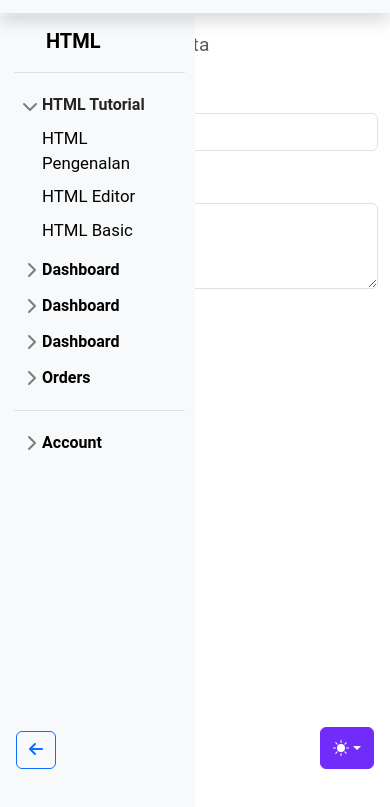
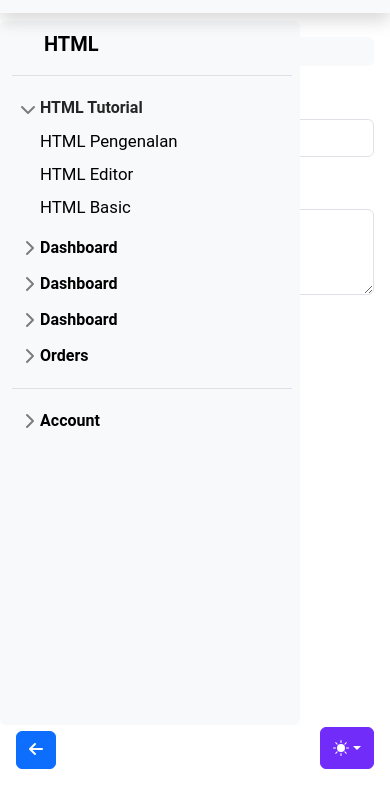
Before and after one commit to pojokcodeid/bootstrap5.3-template-2, a plain HTML site: page blog/index.html in a window 390 px wide. Both pictures are taken after a click on the button 36 px from the left and 809 px from the top of the page. Shown: the part 59-866 px from the top of the page. After the commit the page ends 844 px from the top, so only its background shows below. Drawn offline with nearby package versions, Linux system fonts and the light colour scheme; a web font is replaced by a local one.

Commit message:
update fix size sidebar

```diff
--- a/blog/css/style.css
+++ b/blog/css/style.css
@@ -153,23 +153,60 @@ main {
 }
 
 .container-content{
-  margin-top: 90px;
+  margin-top: 80px;
+  top: 0;
+  bottom: 0;
+  left: 0;
+  right: 0;
+  position: absolute;
+  width: 100vw;
+  height: auto;
+}
+
+#mySidebar {
+  left: 0;
+  bottom: 0;
+  top: 0;
+  margin-top: 80px;
+  position: fixed;
+  width: 300px;
+  overflow-x: hidden;
+  overflow-y: scroll;
+  margin-right: 5px;
+  padding-bottom: 60px;
+}
+
+#main{
+  margin-left: 305px;
+  margin-top: 80px;
+  position: fixed;
+  top: 0;
+  left: 0;
+  bottom: 0;
+  right: 0;
+  width: auto;
+  height: 100vh;
+  overflow-x: hidden;
+  overflow-y: scroll;
 }
 
 /*fro tablet*/
 @media all and (max-width: 990px) {
   #mySidebar {
-    margin-left: -50%;
+    margin-left: -300px;
     position: fixed;
     z-index: 1;
-    height: 100vh;
+    left: 0;
+    bottom: 0;
     top: 0;
+    height: auto;
+    margin-top: 80px;
+    position: fixed;
+    width: 300px;
     overflow-x: hidden;
-    transition: 0.5s;
-    background-color: var(--bs-tertiary-bg);
-    margin-top: 75px;
     overflow-y: scroll;
-    padding: 10px;
+    margin-right: 5px;
+    margin-bottom: 60px;
   }
 
   .menubar{
--- a/blog/index.html
+++ b/blog/index.html
@@ -84,7 +84,7 @@
 
   <!-- for show hide sidebar -->
   <div class="dropdown position-fixed bottom-0 start-0 mb-3 ms-3 bd-mode-toggle">
-    <button id="btsColapse" onclick="closeNav()" type="button" class="btn btn-outline-primary btn-floating">
+    <button id="btsColapse" onclick="closeNav()" type="button" class="btn btn-primary btn-floating">
       <i id="btnLeft" class="fa-solid fa-arrow-left"></i>
     </button>
   </div>
@@ -182,8 +182,8 @@
 
   <div class="container-fluid">
     <div class="row justify-content-start container-content">
-      <div class="col-2 justify-content-start" id="mySidebar">
-        <div class="flex-shrink-0 ps-1">
+      <div class="justify-content-start bg-body-tertiary p-2 rounded" id="mySidebar">
+        <div class="flex-shrink-0 ps-1 mb-5">
           <a href="/" class="d-flex align-items-center pb-3 mb-3 link-body-emphasis text-decoration-none border-bottom">
             <svg class="bi pe-none me-1" width="28" height="24">
               <use xlink:href="#bootstrap" />
@@ -280,18 +280,18 @@
               </button>
               <div class="collapse" id="account-collapse">
                 <ul class="btn-toggle-nav list-unstyled fw-normal pb-1 small">
-                  <li><a href="#" class="link-dark d-inline-flex text-decoration-none rounded">New...</a></li>
-                  <li><a href="#" class="link-dark d-inline-flex text-decoration-none rounded">Profile</a></li>
-                  <li><a href="#" class="link-dark d-inline-flex text-decoration-none rounded">Settings</a></li>
-                  <li><a href="#" class="link-dark d-inline-flex text-decoration-none rounded">Sign out</a></li>
+                  <li><a href="#" class="link-body-emphasis d-inline-flex text-decoration-none rounded">New...</a></li>
+                  <li><a href="#" class="link-body-emphasis d-inline-flex text-decoration-none rounded">Profile</a></li>
+                  <li><a href="#" class="link-body-emphasis d-inline-flex text-decoration-none rounded">Settings</a></li>
+                  <li><a href="#" class="link-body-emphasis d-inline-flex text-decoration-none rounded">Sign out</a></li>
                 </ul>
               </div>
             </li>
           </ul>
         </div>
       </div>
-      <div class="col-10" id="main">
-        <nav aria-label="breadcrumb">
+      <div id="main" class=" rounded p-3">
+        <nav aria-label="breadcrumb" class="bg-body-tertiary rounded ps-1">
           <ol class="breadcrumb">
             <li class="breadcrumb-item"><a href="#">Home</a></li>
             <li class="breadcrumb-item"><a href="#">Library</a></li>
--- a/blog/js/script.js
+++ b/blog/js/script.js
@@ -97,12 +97,14 @@ function myFunction2(x) {
     let main=document.getElementById("main");
     sidebar.style.transition= "all 0.3s";
     sidebar.removeAttribute('inactive');
-    sidebar.style.display="none";
-    sidebar.style.marginLeft="-50%";
-    sidebar.classList.add("col-6");
+    sidebar.style.marginLeft="-300px";
+    sidebar.style.top="0";
+    sidebar.style.left="0";
+    sidebar.style.bottom="0";
+    sidebar.style.height="auto";
+    sidebar.style.paddingBottom="65px";
     sidebar.setAttribute('inactive', 'inactive');
-    main.classList.remove("col-8");
-    main.classList.add("col-12");
+    main.style.marginLeft="0";
     //iconbar
     let iconbar2=document.getElementById("btsColapse");
     iconbar2.setAttribute('inactive', '');
@@ -129,11 +131,10 @@ function myFunction2(x) {
     let sidebar=document.getElementById("mySidebar");
     let main=document.getElementById("main");
     main.style.transition= "all 0.3s";
-    main.classList.remove("col-12");
-    main.classList.add("col-10");
-    sidebar.classList.remove("col-6");
-    sidebar.classList.add("col-2");
-    sidebar.style.display='';
+    main.style.marginLeft="305px";
+    sidebar.style.left="0";
+    sidebar.style.marginLeft="0";
+    sidebar.style.width="300px";
     sidebar.classList.add("active");
     sidebar.style.marginLeft="0";
     sidebar.removeAttribute('inactive');
@@ -169,32 +170,26 @@ function closeNav() {
   var x = window.matchMedia("(max-width: 990px)")
   if(sidebar.hasAttribute('inactive')){
     main.style.transition= "all 0.3s";
-    main.classList.remove("col-12");
     if(x.matches){
-      main.classList.add("col-12");
-      sidebar.classList.add("col-6");
+      main.style.marginLeft="0";
     }else{
-      main.classList.add("col-10");
-      sidebar.classList.add("col-2");
+      main.style.marginLeft="305px";
     }
-    sidebar.style.display='';
     sidebar.classList.add("active");
     sidebar.style.marginLeft="0";
+    sidebar.style.top="0";
+    sidebar.style.bottom="0";
+    sidebar.style.left="0";
     sidebar.removeAttribute('inactive');
     sidebar.style.transition= "all 0.3s";
   }else{
     sidebar.setAttribute('inactive', 'inactive');
     sidebar.style.transition= "all 0.3s";
+    sidebar.style.marginLeft="-300px";
     if(x.matches){
-      sidebar.style.marginLeft="-50%";
-      sidebar.classList.add("col-6");
-      main.classList.remove("col-8");
-    }else{
-      sidebar.style.marginLeft="-16.67%";
-      sidebar.classList.add("col-2");
-      main.classList.remove("col-10");
+      sidebar.style.marginLeft="-300px";
     }
-    main.classList.add("col-12");
+    main.style.marginLeft="0";
     main.style.transition= "all 0.3s";
   }
 
```
